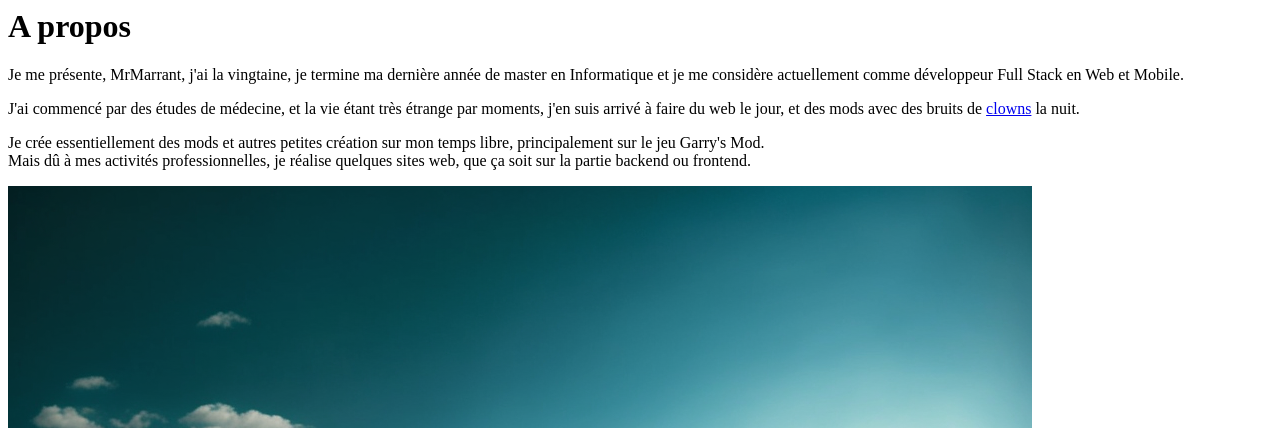
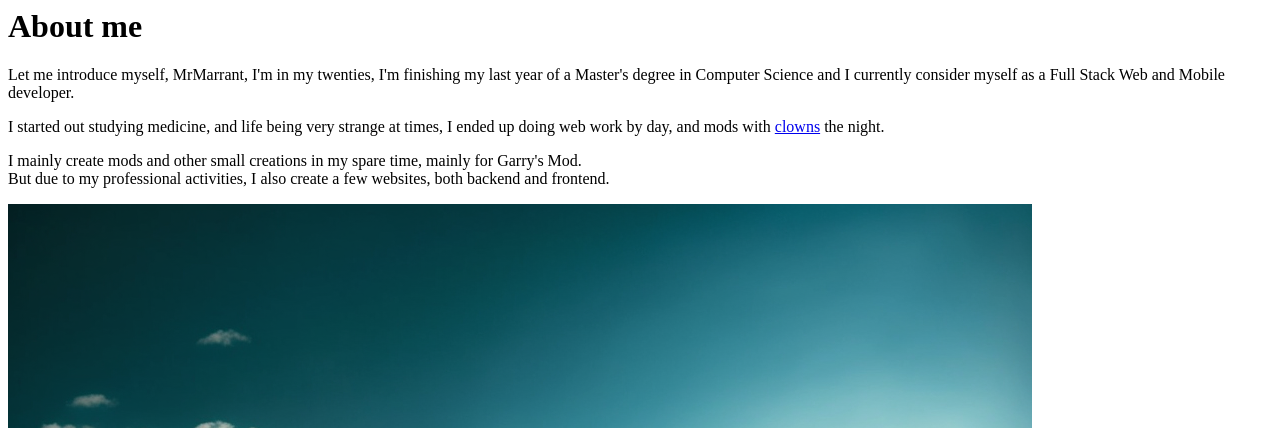
Before and after one commit to MrMarrant/mrmarrant_website, a Symfony app: template templates/portfolio/aboutUs.html.twig in a window 1280 px wide. Shown: the top 428 px of the page. Run offline with Twig, Linux system fonts and the light colour scheme; the template is opened without the code that fills it, so the values that code supplies are empty; some libraries are stand-ins or nearby versions.

Commit message:
[UPDATE] Set Lang to en

```diff
--- a/assets/styles/portfolio.scss
+++ b/assets/styles/portfolio.scss
@@ -73,7 +73,7 @@ a:hover {
 }
 
 .list-projects {
-    left: 50%;
+    padding-left: 10rem;
 }
 
 .card {
--- a/templates/portfolio/aboutUs.html.twig
+++ b/templates/portfolio/aboutUs.html.twig
@@ -1,6 +1,6 @@
 <div class="title-aboutus">
 	<h1>
-		A propos
+		About me
 	</h1>
 </div>
 <div class="description-about">
@@ -8,18 +8,18 @@
 		<div class="row align-items-start">
 			<div class="col-md-8">
 				<p>
-					Je me présente, MrMarrant, j'ai la vingtaine, je termine ma dernière année de master en Informatique et je me considère actuellement
-										                        comme développeur Full Stack en Web et Mobile.
+					Let me introduce myself, MrMarrant, I'm in my twenties, I'm finishing my last year of a Master's degree in Computer Science and I currently consider myself
+																														                        as a Full Stack Web and Mobile developer.
 				</p>
 				<p>
-					J'ai commencé par des études de médecine, et la vie étant très étrange par moments, j'en suis arrivé à faire du web le jour,
-										                        et des mods avec des bruits de
+					I started out studying medicine, and life being very strange at times, I ended up doing web work by day,
+																														                        and mods with
 					<a href="https://steamcommunity.com/sharedfiles/filedetails/?id=2956796515">clowns</a>
-					la nuit.
+					the night.
 				</p>
 				<p>
-					Je crée essentiellement des mods et autres petites création sur mon temps libre, principalement sur le jeu Garry's Mod.<br>
-					Mais dû à mes activités professionnelles, je réalise quelques sites web, que ça soit sur la partie backend ou frontend.
+					I mainly create mods and other small creations in my spare time, mainly for Garry's Mod.<br>
+					But due to my professional activities, I also create a few websites, both backend and frontend.
 				</p>
 			</div>
 			<div class="col">
--- a/templates/portfolio/header.html.twig
+++ b/templates/portfolio/header.html.twig
@@ -1,7 +1,7 @@
 <div class="title-portfolio">
-    <h1 id="title_name" data-value="MrMarrant">MrMarrant</h1>
+	<h1 id="title_name" data-value="MrMarrant">MrMarrant</h1>
 </div>
 <div class="description-header">
-    <h2 id="description_job" data-value="Développeur FullStack"></h2>
-    <h2 id="description_hobbie" data-value="Moddeur Garry's Mod"></h2>
+	<h2 id="description_job" data-value="Developer FullStack"></h2>
+	<h2 id="description_hobbie" data-value="Modder Garry's Mod"></h2>
 </div>
```
Also changed, not shown: templates/portfolio/projects.html.twig (+5 -5 lines).
